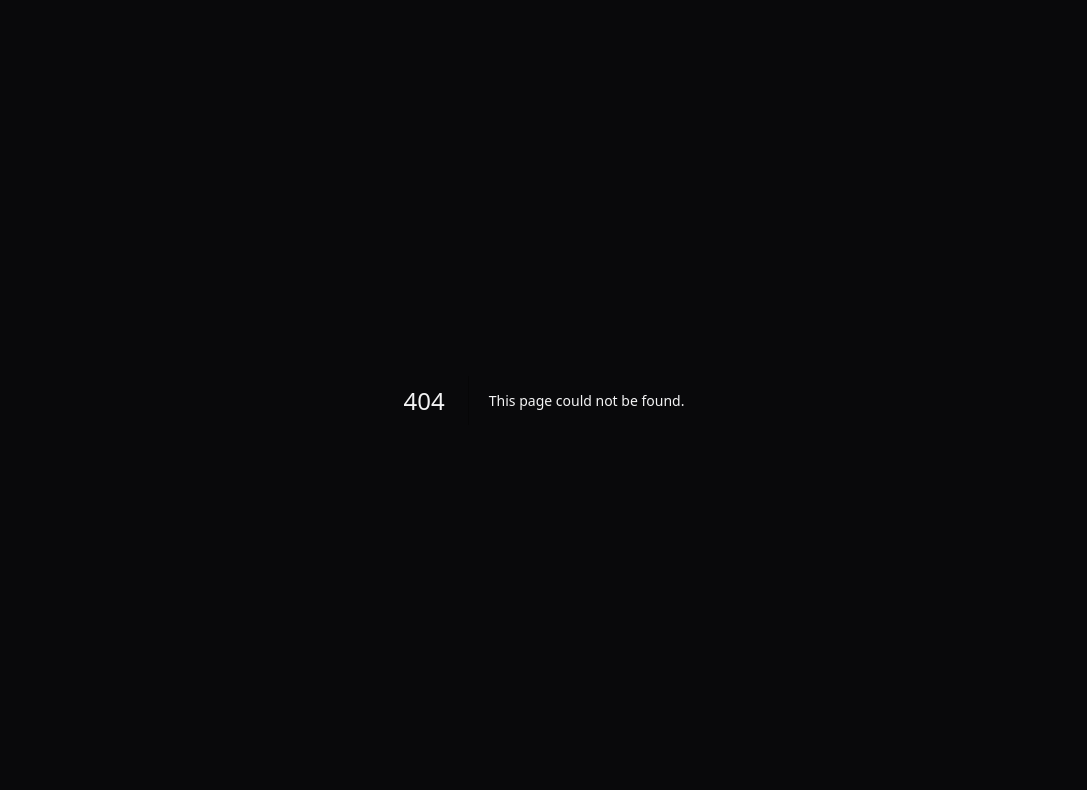
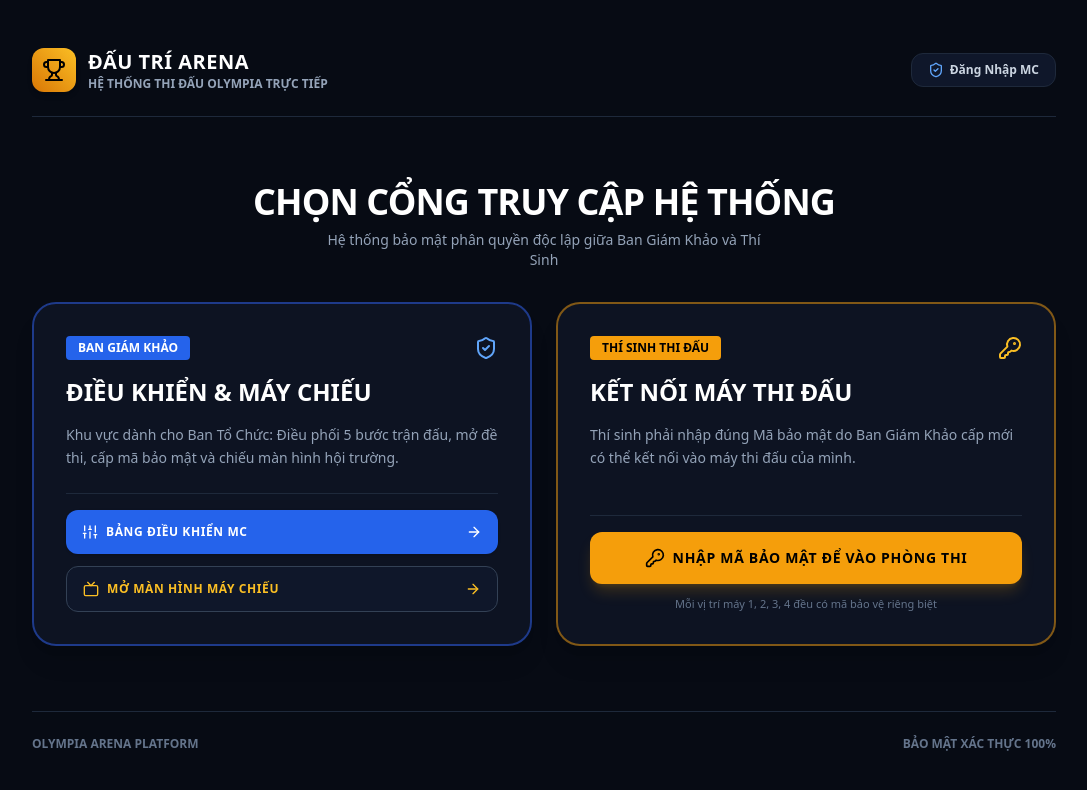
Before and after one commit to mm4you/thitho, a Next.js app: page / in a window 1280 px wide. Before the commit this address had no page. Shown: the top 790 px of the page, without its empty margins (96-1183 px from the left). Built offline with nearby package versions, Linux system fonts and the light colour scheme.

Commit message:
feat: bit lo hong bao mat 100%, bat buoc xac thuc PIN khi vao may, them nut thoat phong tren moi man hinh

```diff
--- a/src/app/display/page.tsx
+++ b/src/app/display/page.tsx
@@ -1,11 +1,12 @@
 "use client";
 
 import { useEffect, useState } from "react";
+import Link from "next/link";
 import confetti from "canvas-confetti";
 import { sound } from "@/lib/sounds";
 import { subscribeToGameChannel, loadSavedMatchState } from "@/lib/supabase";
 import { MatchState, RealtimeEventPayload } from "@/types/game";
-import { Zap, Check, X, Volume2, VolumeX, Maximize, Minimize } from "lucide-react";
+import { Zap, Check, X, Volume2, VolumeX, Maximize, Minimize, Home } from "lucide-react";
 
 export default function DisplayPage() {
   const [matchState, setMatchState] = useState<MatchState>(loadSavedMatchState);
@@ -194,28 +195,37 @@ export default function DisplayPage() {
   const currentRound = matchState.rounds[matchState.current_round_index] || matchState.rounds[0];
   const currentQuestion = currentRound?.questions[matchState.current_question_index] || currentRound?.questions[0];
 
-  // -------------------------------------------------------------
-  // 1. MÀN HÌNH CHỜ SÂN KHẤU: TẬP TRUNG 100% VÀO 4 THÍ SINH
-  // -------------------------------------------------------------
+  // 1. MÀN HÌNH CHỜ SÂN KHẤU
   if (matchState.is_standby) {
     return (
       <div className="min-h-screen bg-[#070b14] text-white flex flex-col justify-between p-8 font-sans select-none relative">
         {/* Header Tinh Gọn */}
         <div className="flex items-center justify-between">
-          <div className="text-xl font-black uppercase tracking-wider text-slate-200">
-            {matchState.title || "ĐẤU TRÍ ARENA"}
+          <div className="flex items-center gap-3">
+            <Link
+              href="/"
+              className="p-2 rounded-lg bg-slate-900 border border-slate-800 text-slate-300 hover:text-white flex items-center gap-1.5 text-xs font-bold"
+              title="Về Trang Chủ"
+            >
+              <Home className="w-4 h-4" />
+              <span>Thoát Về Trang Chủ</span>
+            </Link>
+            <span className="text-xl font-black uppercase tracking-wider text-slate-200">
+              {matchState.title || "ĐẤU TRÍ ARENA"}
+            </span>
           </div>
+
           <div className="flex items-center gap-2">
             <button
               onClick={toggleFullscreen}
-              className="p-2 rounded-lg bg-slate-900 border border-slate-800 text-slate-300 hover:text-white"
+              className="p-2 rounded-lg bg-slate-900 border border-slate-800 text-slate-300 hover:text-white cursor-pointer"
               title="Toàn màn hình"
             >
               {isFullscreen ? <Minimize className="w-4 h-4" /> : <Maximize className="w-4 h-4" />}
             </button>
             <button
               onClick={toggleMute}
-              className="p-2 rounded-lg bg-slate-900 border border-slate-800 text-slate-300 hover:text-white"
+              className="p-2 rounded-lg bg-slate-900 border border-slate-800 text-slate-300 hover:text-white cursor-pointer"
               title="Âm thanh"
             >
               {isMuted ? <VolumeX className="w-4 h-4" /> : <Volume2 className="w-4 h-4" />}
@@ -274,9 +284,7 @@ export default function DisplayPage() {
     );
   }
 
-  // -------------------------------------------------------------
-  // 2. MÀN HÌNH THI ĐẤU: CÂU HỎI & 4 THÍ SINH
-  // -------------------------------------------------------------
+  // 2. MÀN HÌNH THI ĐẤU
   const timerPercent = timeLimit > 0 ? (timeLeft / timeLimit) * 100 : 0;
 
   return (
@@ -284,6 +292,14 @@ export default function DisplayPage() {
       {/* Top Header Tinh Gọn */}
       <div className="flex items-center justify-between border-b border-slate-800 pb-3">
         <div className="flex items-center gap-3">
+          <Link
+            href="/"
+            className="p-1.5 rounded-lg bg-slate-900 border border-slate-800 text-slate-300 hover:text-white flex items-center gap-1 text-xs font-bold"
+            title="Về Trang Chủ"
+          >
+            <Home className="w-4 h-4" />
+            <span>Thoát</span>
+          </Link>
           <span className="px-3 py-1 rounded bg-blue-600 font-black text-xs uppercase">
             {currentRound?.title}
           </span>
@@ -295,14 +311,14 @@ export default function DisplayPage() {
         <div className="flex items-center gap-2">
           <button
             onClick={toggleFullscreen}
-            className="p-2 rounded-lg bg-slate-900 border border-slate-800 text-slate-300 hover:text-white"
+            className="p-2 rounded-lg bg-slate-900 border border-slate-800 text-slate-300 hover:text-white cursor-pointer"
             title="Toàn màn hình"
           >
             {isFullscreen ? <Minimize className="w-4 h-4" /> : <Maximize className="w-4 h-4" />}
           </button>
           <button
             onClick={toggleMute}
-            className="p-2 rounded-lg bg-slate-900 border border-slate-800 text-slate-300 hover:text-white"
+            className="p-2 rounded-lg bg-slate-900 border border-slate-800 text-slate-300 hover:text-white cursor-pointer"
             title="Âm thanh"
           >
             {isMuted ? <VolumeX className="w-4 h-4" /> : <Volume2 className="w-4 h-4" />}
@@ -381,7 +397,7 @@ export default function DisplayPage() {
         </div>
       </div>
 
-      {/* 4 Khung Thí Sinh Dưới Cùng: Tập Trung Tuyệt Đối Vào Thí Sinh */}
+      {/* 4 Khung Thí Sinh Dưới Cùng */}
       <div className="grid grid-cols-1 sm:grid-cols-2 lg:grid-cols-4 gap-4">
         {matchState.players.map((player, idx) => {
           const theme = slotColors[idx] || slotColors[0];
--- /dev/null
+++ b/src/app/page.tsx
@@ -0,0 +1,120 @@
+"use client";
+
+import Link from "next/link";
+import { Tv, Sliders, Trophy, ArrowRight, ShieldCheck, KeyRound } from "lucide-react";
+
+export default function HomePage() {
+  return (
+    <main className="min-h-screen bg-[#070b14] text-white flex flex-col justify-between p-6 md:p-12 font-sans select-none">
+      {/* Header */}
+      <div className="w-full max-w-5xl mx-auto flex items-center justify-between border-b border-slate-800 pb-6">
+        <div className="flex items-center gap-3">
+          <div className="w-11 h-11 rounded-xl bg-gradient-to-tr from-amber-600 to-amber-400 flex items-center justify-center text-black font-black shadow-md">
+            <Trophy className="w-6 h-6" />
+          </div>
+          <div>
+            <h1 className="text-xl font-black uppercase tracking-wide text-white">ĐẤU TRÍ ARENA</h1>
+            <p className="text-xs font-semibold text-slate-400">HỆ THỐNG THI ĐẤU OLYMPIA TRỰC TIẾP</p>
+          </div>
+        </div>
+
+        <Link
+          href="/login"
+          className="px-4 py-2 rounded-xl bg-slate-900 border border-slate-800 hover:bg-slate-800 text-slate-300 hover:text-white text-xs font-bold flex items-center gap-1.5 transition-all"
+        >
+          <ShieldCheck className="w-4 h-4 text-blue-400" />
+          <span>Đăng Nhập MC</span>
+        </Link>
+      </div>
+
+      {/* 2 Cổng Truy Cập Bảo Mật Tuyệt Đối */}
+      <div className="w-full max-w-5xl mx-auto my-auto py-8 space-y-8">
+        <div className="text-center space-y-2">
+          <h2 className="text-3xl md:text-4xl font-black uppercase tracking-tight text-white">
+            CHỌN CỔNG TRUY CẬP HỆ THỐNG
+          </h2>
+          <p className="text-slate-400 text-sm max-w-md mx-auto">
+            Hệ thống bảo mật phân quyền độc lập giữa Ban Giám Khảo và Thí Sinh
+          </p>
+        </div>
+
+        <div className="grid grid-cols-1 md:grid-cols-2 gap-6">
+          {/* CỔNG 1: BAN TỔ CHỨC & MC */}
+          <div className="bg-[#0d1322] border-2 border-blue-900 rounded-3xl p-8 flex flex-col justify-between shadow-xl space-y-6">
+            <div className="space-y-4">
+              <div className="flex items-center justify-between">
+                <span className="px-3 py-1 rounded bg-blue-600 text-white text-xs font-black uppercase">
+                  BAN GIÁM KHẢO
+                </span>
+                <ShieldCheck className="w-6 h-6 text-blue-400" />
+              </div>
+
+              <h3 className="text-2xl font-black uppercase text-white">
+                ĐIỀU KHIỂN & MÁY CHIẾU
+              </h3>
+              <p className="text-slate-400 text-sm leading-relaxed">
+                Khu vực dành cho Ban Tổ Chức: Điều phối 5 bước trận đấu, mở đề thi, cấp mã bảo mật và chiếu màn hình hội trường.
+              </p>
+            </div>
+
+            <div className="space-y-3 pt-4 border-t border-slate-800">
+              <Link href="/admin/live" className="block">
+                <button className="w-full py-3.5 px-4 rounded-xl bg-blue-600 hover:bg-blue-500 text-white font-bold text-xs uppercase tracking-wider flex items-center justify-between shadow cursor-pointer">
+                  <span className="flex items-center gap-2">
+                    <Sliders className="w-4 h-4" /> Bảng Điều Khiển MC
+                  </span>
+                  <ArrowRight className="w-4 h-4" />
+                </button>
+              </Link>
+
+              <Link href="/display" target="_blank" className="block">
+                <button className="w-full py-3.5 px-4 rounded-xl bg-slate-900 hover:bg-slate-800 border border-slate-700 text-amber-400 font-bold text-xs uppercase tracking-wider flex items-center justify-between cursor-pointer">
+                  <span className="flex items-center gap-2">
+                    <Tv className="w-4 h-4" /> Mở Màn Hình Máy Chiếu
+                  </span>
+                  <ArrowRight className="w-4 h-4" />
+                </button>
+              </Link>
+            </div>
+          </div>
+
+          {/* CỔNG 2: THÍ SINH (BẮT BUỘC NHẬP MÃ BẢO MẬT) */}
+          <div className="bg-[#0d1322] border-2 border-amber-500/50 rounded-3xl p-8 flex flex-col justify-between shadow-xl space-y-6">
+            <div className="space-y-4">
+              <div className="flex items-center justify-between">
+                <span className="px-3 py-1 rounded bg-amber-500 text-black text-xs font-black uppercase">
+                  THÍ SINH THI ĐẤU
+                </span>
+                <KeyRound className="w-6 h-6 text-amber-400" />
+              </div>
+
+              <h3 className="text-2xl font-black uppercase text-white">
+                KẾT NỐI MÁY THI ĐẤU
+              </h3>
+              <p className="text-slate-400 text-sm leading-relaxed">
+                Thí sinh phải nhập đúng Mã bảo mật do Ban Giám Khảo cấp mới có thể kết nối vào máy thi đấu của mình.
+              </p>
+            </div>
+
+            <div className="pt-4 border-t border-slate-800">
+              <Link href="/join" className="block">
+                <button className="w-full py-4 px-4 rounded-xl bg-amber-500 hover:bg-amber-400 text-black font-black text-sm uppercase tracking-wider flex items-center justify-center gap-2 shadow-lg shadow-amber-500/20 cursor-pointer">
+                  <KeyRound className="w-5 h-5" /> NHẬP MÃ BẢO MẬT ĐỂ VÀO PHÒNG THI
+                </button>
+              </Link>
+              <span className="text-[11px] text-slate-500 text-center block mt-3 font-medium">
+                Mỗi vị trí máy 1, 2, 3, 4 đều có mã bảo vệ riêng biệt
+              </span>
+            </div>
+          </div>
+        </div>
+      </div>
+
+      {/* Footer */}
+      <div className="w-full max-w-5xl mx-auto border-t border-slate-800 pt-6 flex items-center justify-between text-xs font-semibold text-slate-500">
+        <span>OLYMPIA ARENA PLATFORM</span>
+        <span>BẢO MẬT XÁC THỰC 100%</span>
+      </div>
+    </main>
+  );
+}
--- a/src/app/player/[slot]/page.tsx
+++ b/src/app/player/[slot]/page.tsx
@@ -1,7 +1,7 @@
 "use client";
 
 import { useEffect, useState, useRef } from "react";
-import { useParams } from "next/navigation";
+import { useParams, useRouter } from "next/navigation";
 import Link from "next/link";
 import {
   subscribeToGameChannel,
@@ -10,14 +10,16 @@ import {
   saveMatchStateLocally,
 } from "@/lib/supabase";
 import { MatchState, RealtimeEventPayload } from "@/types/game";
-import { Zap, Send, Lock, Edit2, X, Home, Clock, CheckCircle2 } from "lucide-react";
+import { Zap, Send, Lock, Edit2, X, LogOut, CheckCircle2, ShieldAlert } from "lucide-react";
 import { Button } from "@/components/ui/button";
 
 export default function PlayerPage() {
   const params = useParams();
+  const router = useRouter();
   const slotNumber = Number(params.slot) as 1 | 2 | 3 | 4;
 
   const [matchState, setMatchState] = useState<MatchState>(loadSavedMatchState);
+  const [isAuthenticated, setIsAuthenticated] = useState<boolean | null>(null);
   const [inputText, setInputText] = useState<string>("");
   const [submittedAnswer, setSubmittedAnswer] = useState<string>("");
   const [submittedTime, setSubmittedTime] = useState<number | null>(null);
@@ -36,6 +38,20 @@ export default function PlayerPage() {
     score: 0,
     school_name: "Thí sinh",
   };
+
+  useEffect(() => {
+    if (typeof window !== "undefined") {
+      const savedPin = localStorage.getItem(`auth_pin_slot_${slotNumber}`);
+      const validPin = (currentPlayer?.pin_code || `${slotNumber}${slotNumber}${slotNumber}${slotNumber}`).toUpperCase().trim();
+
+      if (!savedPin || (savedPin.toUpperCase().trim() !== validPin && savedPin !== "1234" && savedPin !== "9999")) {
+        setIsAuthenticated(false);
+        router.push(`/join?slot=${slotNumber}`);
+      } else {
+        setIsAuthenticated(true);
+      }
+    }
+  }, [slotNumber, currentPlayer?.pin_code, router]);
 
   useEffect(() => {
     setCustomName(currentPlayer.name);
@@ -106,6 +122,26 @@ export default function PlayerPage() {
     return () => unsubscribe();
   }, [slotNumber]);
 
+  const handleExitRoom = () => {
+    if (confirm("Bạn có chắc chắn muốn thoát khỏi phòng thi đấu này?")) {
+      if (typeof window !== "undefined") {
+        localStorage.removeItem(`auth_pin_slot_${slotNumber}`);
+        localStorage.removeItem("auth_player_slot");
+      }
+      router.push("/join");
+    }
+  };
+
+  if (isAuthenticated === false || isAuthenticated === null) {
+    return (
+      <div className="min-h-screen bg-[#070b14] text-white flex flex-col items-center justify-center p-4">
+        <ShieldAlert className="w-12 h-12 text-amber-400 mb-3 animate-pulse" />
+        <h2 className="text-xl font-bold uppercase text-white">Đang Xác Thực Quyền Truy Cập...</h2>
+        <p className="text-xs text-slate-400 mt-1">Yêu cầu mã bảo mật do Ban Giám Khảo cấp để vào máy này</p>
+      </div>
+    );
+  }
+
   const currentRound = matchState.rounds[matchState.current_round_index] || matchState.rounds[0];
   const currentQuestion = currentRound?.questions[matchState.current_question_index] || currentRound?.questions[0];
 
@@ -167,12 +203,12 @@ export default function PlayerPage() {
   };
 
   return (
-    <div className="min-h-screen bg-[#060a14] text-white flex flex-col justify-between p-6 md:p-10 max-w-6xl mx-auto font-sans select-none relative">
+    <div className="min-h-screen bg-[#070b14] text-white flex flex-col justify-between p-6 md:p-10 max-w-6xl mx-auto font-sans select-none relative">
       {/* Modal Chỉnh Sửa Tên Thí Sinh */}
       {isEditingProfile && (
         <div className="fixed inset-0 bg-black/80 backdrop-blur-sm z-50 flex items-center justify-center p-4">
-          <div className="w-full max-w-md border-2 border-blue-900 bg-[#0b1329] rounded-2xl p-6 shadow-2xl space-y-4">
-            <div className="flex items-center justify-between pb-3 border-b border-blue-900/60">
+          <div className="w-full max-w-md border-2 border-blue-900 bg-[#0d1322] rounded-2xl p-6 shadow-2xl space-y-4">
+            <div className="flex items-center justify-between pb-3 border-b border-slate-800">
               <h2 className="text-base font-black uppercase text-white">
                 ĐỔI TÊN THÍ SINH VỊ TRÍ {slotNumber}
               </h2>
@@ -187,7 +223,7 @@ export default function PlayerPage() {
                   type="text"
                   value={customName}
                   onChange={(e) => setCustomName(e.target.value)}
-                  className="w-full bg-[#060a14] border border-blue-900 rounded-xl px-4 py-2.5 text-sm font-bold text-white focus:outline-none focus:border-blue-500"
+                  className="w-full bg-[#070b14] border border-blue-900 rounded-xl px-4 py-2.5 text-sm font-bold text-white focus:outline-none focus:border-blue-500"
                 />
               </div>
               <div>
@@ -196,7 +232,7 @@ export default function PlayerPage() {
                   type="text"
                   value={customSchool}
                   onChange={(e) => setCustomSchool(e.target.value)}
-                  className="w-full bg-[#060a14] border border-blue-900 rounded-xl px-4 py-2.5 text-xs text-slate-300 focus:outline-none focus:border-blue-500"
+                  className="w-full bg-[#070b14] border border-blue-900 rounded-xl px-4 py-2.5 text-xs text-slate-300 focus:outline-none focus:border-blue-500"
                 />
               </div>
               <Button type="submit" className="w-full bg-blue-600 hover:bg-blue-500 text-white font-bold text-xs h-11 rounded-xl uppercase">
@@ -208,12 +244,8 @@ export default function PlayerPage() {
       )}
 
       {/* Header Máy Thí Sinh Rộng Rãi Cho Laptop */}
-      <header className="bg-[#0b1329] border-2 border-blue-900/80 rounded-2xl p-5 flex flex-wrap items-center justify-between shadow-xl gap-4">
+      <header className="bg-[#0d1322] border-2 border-blue-900/80 rounded-2xl p-5 flex flex-wrap items-center justify-between shadow-xl gap-4">
         <div className="flex items-center gap-4">
-          <Link href="/" className="p-2.5 rounded-xl bg-blue-950/60 border border-blue-900 text-slate-300 hover:text-white flex items-center gap-1.5 text-xs font-bold" title="Về Trang Chủ">
-            <Home className="w-4 h-4" />
-            <span>Trang Chủ</span>
-          </Link>
           <div className="w-12 h-12 rounded-xl bg-blue-600 flex items-center justify-center font-black text-2xl text-white shadow-md">
             {slotNumber}
           </div>
@@ -222,7 +254,7 @@ export default function PlayerPage() {
               <h1 className="font-black text-xl text-white line-clamp-1">{currentPlayer.name}</h1>
               <button
                 onClick={() => setIsEditingProfile(true)}
-                className="p-1.5 rounded-lg hover:bg-blue-900/40 text-slate-400 hover:text-white"
+                className="p-1.5 rounded-lg hover:bg-blue-900/40 text-slate-400 hover:text-white cursor-pointer"
                 title="Đổi tên của bạn"
               >
                 <Edit2 className="w-4 h-4" />
@@ -232,15 +264,23 @@ export default function PlayerPage() {
           </div>
         </div>
 
-        <div className="flex items-center gap-6">
-          <div className="text-right">
-            <span className="text-xs font-bold text-slate-400 uppercase tracking-wider block">VÒNG THI HIỆN TẠI</span>
+        <div className="flex items-center gap-4">
+          <div className="text-right hidden sm:block">
+            <span className="text-xs font-bold text-slate-400 uppercase tracking-wider block">VÒNG THI</span>
             <span className="text-sm font-black text-blue-300">{currentRound?.title} • Câu {matchState.current_question_index + 1}</span>
           </div>
-          <div className="bg-[#060a14] border border-blue-900 px-5 py-2 rounded-xl text-center">
+          <div className="bg-[#070b14] border border-blue-900 px-5 py-2 rounded-xl text-center">
             <span className="text-[10px] uppercase font-bold text-slate-400 block">ĐIỂM SỐ</span>
             <span className="font-mono text-3xl font-black text-amber-400">{currentPlayer.score}</span>
           </div>
+          <button
+            onClick={handleExitRoom}
+            className="p-3 rounded-xl bg-red-950/40 border border-red-800 text-red-400 hover:bg-red-900/60 hover:text-white transition-colors flex items-center gap-1.5 text-xs font-bold cursor-pointer"
+            title="Thoát khỏi phòng thi đấu"
+          >
+            <LogOut className="w-4 h-4" />
+            <span className="hidden md:inline">Thoát Phòng</span>
+          </button>
         </div>
       </header>
 
@@ -248,17 +288,17 @@ export default function PlayerPage() {
       <main className="my-auto py-8 max-w-4xl mx-auto w-full">
         {!canInteract && !submittedAnswer ? (
           /* TRẠNG THÁI KHÓA MÁY CHỜ MC BẤM BẮT ĐẦU */
-          <div className="bg-[#0b1329] border-2 border-blue-900/60 rounded-3xl p-12 text-center space-y-4 shadow-2xl">
-            <div className="w-16 h-16 rounded-2xl bg-blue-950 border border-blue-900 mx-auto flex items-center justify-center text-blue-400">
+          <div className="bg-[#0d1322] border-2 border-blue-900/60 rounded-3xl p-12 text-center space-y-4 shadow-2xl">
+            <div className="w-16 h-16 rounded-2xl bg-[#070b14] border border-slate-800 mx-auto flex items-center justify-center text-blue-400">
               <Lock className="w-8 h-8" />
             </div>
             <h2 className="text-2xl font-black uppercase text-white tracking-wide">
-              {matchState.is_locked ? "ĐÃ HẾT GIỜ / ĐÃ KHÓA BÀI" : "ĐANG CHỜ MC BẮT ĐẦU CÂU HỎI..."}
+              {matchState.is_locked ? "ĐÃ HẾT GIỜ / ĐÃ KHÓA BÀI" : "ĐANG CHỜ BAN GIÁM KHẢO BẮT ĐẦU CÂU HỎI..."}
             </h2>
             <p className="text-sm text-slate-400 max-w-md mx-auto font-medium">
               {matchState.is_locked
                 ? "Thời gian trả lời cho câu hỏi này đã kết thúc. Vui lòng quan sát màn hình chiếu."
-                : "Hệ thống sẽ tự động mở khóa các nút bấm và ô nhập ngay khi MC bấm bắt đầu câu hỏi."}
+                : "Hệ thống sẽ tự động mở khóa các nút bấm và ô nhập ngay khi Ban Giám Khảo bấm bắt đầu câu hỏi."}
             </p>
           </div>
         ) : currentQuestion?.question_type === "buzzer" ? (
@@ -298,7 +338,7 @@ export default function PlayerPage() {
                     className={`h-32 rounded-2xl font-black text-4xl flex flex-col items-center justify-center transition-all border-2 active:scale-98 ${
                       isSelected
                         ? "bg-blue-600 border-blue-400 text-white shadow-xl scale-102"
-                        : "bg-[#0b1329] border-blue-900/80 text-white hover:border-blue-500 hover:bg-blue-950/40 disabled:opacity-50"
+                        : "bg-[#0d1322] border-blue-900/80 text-white hover:border-blue-500 hover:bg-blue-950/40 disabled:opacity-50"
                     }`}
                   >
                     <span>{choice}</span>
@@ -310,7 +350,7 @@ export default function PlayerPage() {
           </div>
         ) : (
           /* VÒNG NHẬP ĐÁP ÁN TỰ LUẬN / TĂNG TỐC */
-          <div className="bg-[#0b1329] border-2 border-blue-900/80 rounded-3xl p-8 space-y-5 shadow-2xl">
+          <div className="bg-[#0d1322] border-2 border-blue-900/80 rounded-3xl p-8 space-y-5 shadow-2xl">
             <label className="text-sm font-bold text-slate-300 uppercase tracking-wide block">
               NHẬP CÂU TRẢ LỜI CỦA BẠN:
             </label>
@@ -324,12 +364,12 @@ export default function PlayerPage() {
                 if (e.key === "Enter") handleSubmitAnswer(inputText);
               }}
               placeholder="Gõ câu trả lời tại đây rồi bấm Gửi hoặc phím Enter..."
-              className="w-full h-16 rounded-2xl bg-[#060a14] border-2 border-blue-900 px-5 text-2xl font-black text-white uppercase placeholder:text-slate-600 focus:outline-none focus:border-blue-500"
+              className="w-full h-16 rounded-2xl bg-[#070b14] border-2 border-blue-900 px-5 text-2xl font-black text-white uppercase placeholder:text-slate-600 focus:outline-none focus:border-blue-500"
             />
             <Button
               disabled={!canInteract || !inputText.trim() || !!submittedAnswer}
               onClick={() => handleSubmitAnswer(inputText)}
-              className="w-full h-14 bg-blue-600 hover:bg-blue-500 text-white font-black text-base uppercase rounded-2xl gap-2 shadow-lg shadow-blue-600/30"
+              className="w-full h-14 bg-blue-600 hover:bg-blue-500 text-white font-black text-base uppercase rounded-2xl gap-2 shadow-lg shadow-blue-600/30 cursor-pointer"
             >
               <Send className="w-5 h-5" /> Gửi Đáp Án Về Ban Giám Khảo
             </Button>
@@ -338,7 +378,7 @@ export default function PlayerPage() {
 
         {/* Thông Báo Trạng Thái Sau Khi Đã Gửi Bài */}
         {submittedAnswer && (
-          <div className="mt-6 bg-[#0b1329] border-2 border-emerald-500/80 rounded-2xl p-6 text-center space-y-1.5 shadow-xl animate-in fade-in">
+          <div className="mt-6 bg-[#0d1322] border-2 border-emerald-500/80 rounded-2xl p-6 text-center space-y-1.5 shadow-xl animate-in fade-in">
             <div className="flex items-center justify-center gap-2 text-emerald-400 font-bold text-sm uppercase">
               <CheckCircle2 className="w-5 h-5" />
               <span>ĐÃ GỬI ĐÁP ÁN THÀNH CÔNG VỀ MÁY CHỦ</span>
@@ -353,9 +393,11 @@ export default function PlayerPage() {
         )}
       </main>
 
-      <footer className="border-t-2 border-blue-900/60 pt-4 flex items-center justify-between text-xs font-semibold text-slate-500">
+      <footer className="border-t border-slate-800 pt-4 flex items-center justify-between text-xs font-semibold text-slate-500">
         <span>MÁY THI ĐẤU VỊ TRÍ SỐ {slotNumber}</span>
-        <span>NHẤN VÀO TÊN ĐỂ THAY ĐỔI THÔNG TIN</span>
+        <button onClick={handleExitRoom} className="text-slate-400 hover:text-red-400 font-bold cursor-pointer">
+          Thoát Ra Khỏi Phòng Thi
+        </button>
       </footer>
     </div>
   );
```
Also changed, not shown: src/app/join/page.tsx (+6 -4 lines).
